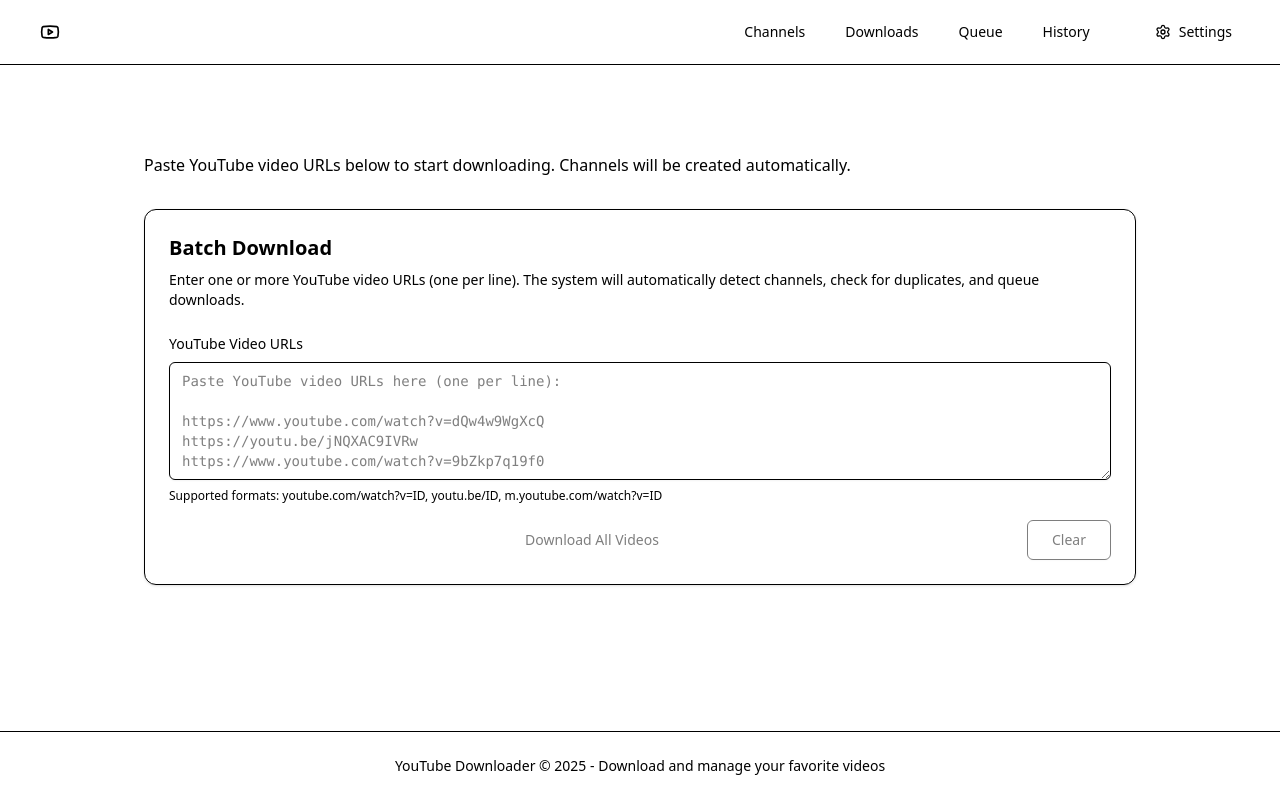
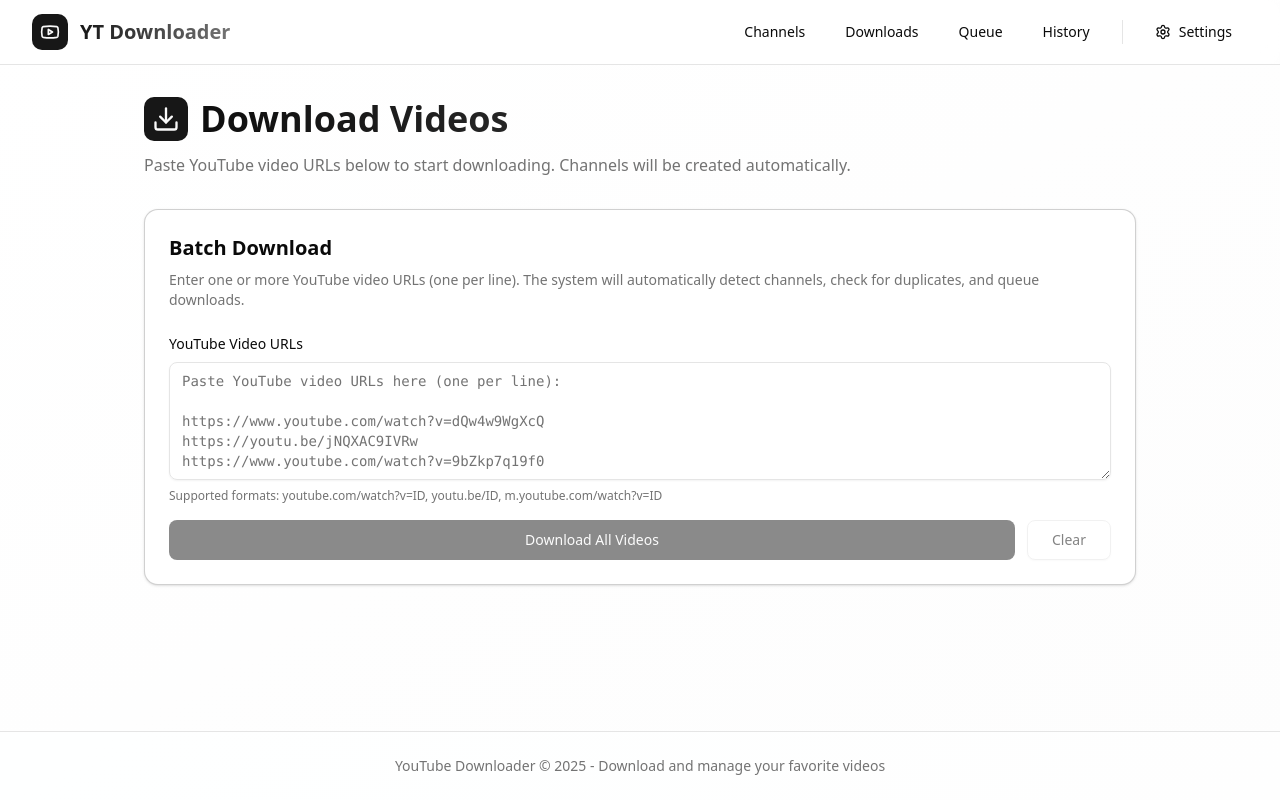
Before and after one commit to llong2195/yt-download-full-stack, a React app in the folder web/: page /downloads in a window 1280 px wide. Built offline with nearby package versions, Linux system fonts and the light colour scheme; the HTML template or start-up script is replaced by a standard one.

Commit message:
style: Update background styles for App and Channels components

```diff
--- a/web/src/App.tsx
+++ b/web/src/App.tsx
@@ -13,16 +13,16 @@
 function App() {
   return (
     <BrowserRouter>
-      <div className="min-h-screen w-full flex flex-col bg-gradient-to-br from-background to-secondary/20">
+      <div className="min-h-screen w-full flex flex-col bg-linear-to-br from-background to-secondary/20">
         {/* Navigation */}
-        <nav className="sticky top-0 z-50 w-full border-b bg-background/95 backdrop-blur supports-[backdrop-filter]:bg-background/60">
+        <nav className="sticky top-0 z-50 w-full border-b bg-background/95 backdrop-blur supports-backdrop-filter:bg-background/60">
           <div className="mx-auto px-4 sm:px-6 lg:px-8">
             <div className="flex h-16 items-center justify-between">
               <Link to="/" className="flex items-center gap-3 hover:opacity-80 transition-opacity">
                 <div className="rounded-lg bg-primary p-2">
                   <Youtube className="h-5 w-5 text-primary-foreground" />
                 </div>
-                <span className="text-xl font-bold bg-gradient-to-r from-primary to-primary/60 bg-clip-text text-transparent">
+                <span className="text-xl font-bold bg-linear-to-r from-primary to-primary/60 bg-clip-text text-transparent">
                   YT Downloader
                 </span>
               </Link>
--- a/web/src/index.css
+++ b/web/src/index.css
@@ -1 +1,120 @@
 @import "tailwindcss";
+@import "tw-animate-css";
+
+@custom-variant dark (&:is(.dark *));
+
+@theme inline {
+  --radius-sm: calc(var(--radius) - 4px);
+  --radius-md: calc(var(--radius) - 2px);
+  --radius-lg: var(--radius);
+  --radius-xl: calc(var(--radius) + 4px);
+  --color-background: var(--background);
+  --color-foreground: var(--foreground);
+  --color-card: var(--card);
+  --color-card-foreground: var(--card-foreground);
+  --color-popover: var(--popover);
+  --color-popover-foreground: var(--popover-foreground);
+  --color-primary: var(--primary);
+  --color-primary-foreground: var(--primary-foreground);
+  --color-secondary: var(--secondary);
+  --color-secondary-foreground: var(--secondary-foreground);
+  --color-muted: var(--muted);
+  --color-muted-foreground: var(--muted-foreground);
+  --color-accent: var(--accent);
+  --color-accent-foreground: var(--accent-foreground);
+  --color-destructive: var(--destructive);
+  --color-border: var(--border);
+  --color-input: var(--input);
+  --color-ring: var(--ring);
+  --color-chart-1: var(--chart-1);
+  --color-chart-2: var(--chart-2);
+  --color-chart-3: var(--chart-3);
+  --color-chart-4: var(--chart-4);
+  --color-chart-5: var(--chart-5);
+  --color-sidebar: var(--sidebar);
+  --color-sidebar-foreground: var(--sidebar-foreground);
+  --color-sidebar-primary: var(--sidebar-primary);
+  --color-sidebar-primary-foreground: var(--sidebar-primary-foreground);
+  --color-sidebar-accent: var(--sidebar-accent);
+  --color-sidebar-accent-foreground: var(--sidebar-accent-foreground);
+  --color-sidebar-border: var(--sidebar-border);
+  --color-sidebar-ring: var(--sidebar-ring);
+}
+
+:root {
+  --radius: 0.625rem;
+  --background: oklch(1 0 0);
+  --foreground: oklch(0.145 0 0);
+  --card: oklch(1 0 0);
+  --card-foreground: oklch(0.145 0 0);
+  --popover: oklch(1 0 0);
+  --popover-foreground: oklch(0.145 0 0);
+  --primary: oklch(0.205 0 0);
+  --primary-foreground: oklch(0.985 0 0);
+  --secondary: oklch(0.97 0 0);
+  --secondary-foreground: oklch(0.205 0 0);
+  --muted: oklch(0.97 0 0);
+  --muted-foreground: oklch(0.556 0 0);
+  --accent: oklch(0.97 0 0);
+  --accent-foreground: oklch(0.205 0 0);
+  --destructive: oklch(0.577 0.245 27.325);
+  --border: oklch(0.922 0 0);
+  --input: oklch(0.922 0 0);
+  --ring: oklch(0.708 0 0);
+  --chart-1: oklch(0.646 0.222 41.116);
+  --chart-2: oklch(0.6 0.118 184.704);
+  --chart-3: oklch(0.398 0.07 227.392);
+  --chart-4: oklch(0.828 0.189 84.429);
+  --chart-5: oklch(0.769 0.188 70.08);
+  --sidebar: oklch(0.985 0 0);
+  --sidebar-foreground: oklch(0.145 0 0);
+  --sidebar-primary: oklch(0.205 0 0);
+  --sidebar-primary-foreground: oklch(0.985 0 0);
+  --sidebar-accent: oklch(0.97 0 0);
+  --sidebar-accent-foreground: oklch(0.205 0 0);
+  --sidebar-border: oklch(0.922 0 0);
+  --sidebar-ring: oklch(0.708 0 0);
+}
+
+.dark {
+  --background: oklch(0.145 0 0);
+  --foreground: oklch(0.985 0 0);
+  --card: oklch(0.205 0 0);
+  --card-foreground: oklch(0.985 0 0);
+  --popover: oklch(0.205 0 0);
+  --popover-foreground: oklch(0.985 0 0);
+  --primary: oklch(0.922 0 0);
+  --primary-foreground: oklch(0.205 0 0);
+  --secondary: oklch(0.269 0 0);
+  --secondary-foreground: oklch(0.985 0 0);
+  --muted: oklch(0.269 0 0);
+  --muted-foreground: oklch(0.708 0 0);
+  --accent: oklch(0.269 0 0);
+  --accent-foreground: oklch(0.985 0 0);
+  --destructive: oklch(0.704 0.191 22.216);
+  --border: oklch(1 0 0 / 10%);
+  --input: oklch(1 0 0 / 15%);
+  --ring: oklch(0.556 0 0);
+  --chart-1: oklch(0.488 0.243 264.376);
+  --chart-2: oklch(0.696 0.17 162.48);
+  --chart-3: oklch(0.769 0.188 70.08);
+  --chart-4: oklch(0.627 0.265 303.9);
+  --chart-5: oklch(0.645 0.246 16.439);
+  --sidebar: oklch(0.205 0 0);
+  --sidebar-foreground: oklch(0.985 0 0);
+  --sidebar-primary: oklch(0.488 0.243 264.376);
+  --sidebar-primary-foreground: oklch(0.985 0 0);
+  --sidebar-accent: oklch(0.269 0 0);
+  --sidebar-accent-foreground: oklch(0.985 0 0);
+  --sidebar-border: oklch(1 0 0 / 10%);
+  --sidebar-ring: oklch(0.556 0 0);
+}
+
+@layer base {
+  * {
+    @apply border-border outline-ring/50;
+  }
+  body {
+    @apply bg-background text-foreground;
+  }
+}
--- a/web/src/pages/Channels.tsx
+++ b/web/src/pages/Channels.tsx
@@ -200,7 +200,7 @@
       <div className="space-y-8">
         {/* Header */}
         <div className="space-y-2">
-          <h1 className="text-3xl sm:text-4xl font-bold tracking-tight bg-linear-to-r from-foreground to-foreground/70 bg-clip-text text-transparent">
+          <h1 className="text-3xl sm:text-4xl font-bold tracking-tight bg-gradient-to-r from-foreground to-foreground/70 bg-clip-text text-transparent">
             YouTube Channels
           </h1>
           <p className="text-base text-muted-foreground">
```
